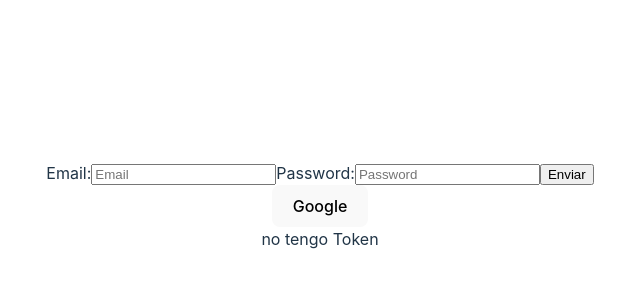
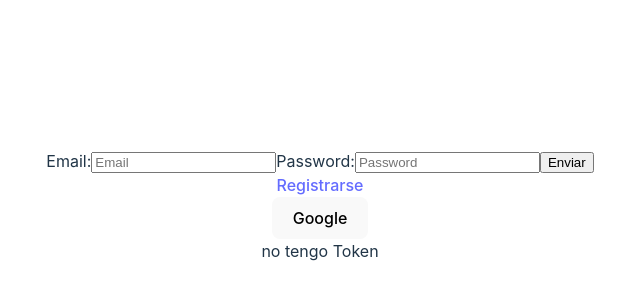
Before and after one commit to ManuelArango1229/Frontend-FitFusion, a React (Vite) app: page / in a window 1280 px wide. Shown: the part 194-494 px from the top of the page, without its empty margins (320-960 px from the left). Built offline with nearby package versions, Linux system fonts and the light colour scheme.

Commit message:
Fix: Connection between rogin and register

```diff
--- a/src/views/Login/index.jsx
+++ b/src/views/Login/index.jsx
@@ -2,6 +2,7 @@
 import { useState } from 'react';
 import {loginService } from '../../services/loginService.js';
 import Cookies from 'js-cookie';
+import { Link } from "react-router-dom";
 
 const Loggin = () => {
   const { register, handleSubmit } = useForm();
@@ -33,6 +34,9 @@
       <input type="submit" value="Enviar" />
     </form>
     <div>
+      <Link to="/register">Registrarse</Link>
+    </div>
+    <div>
       <button onClick={onClickGoogle} >Google</button>
       </div>
     <section>
```
